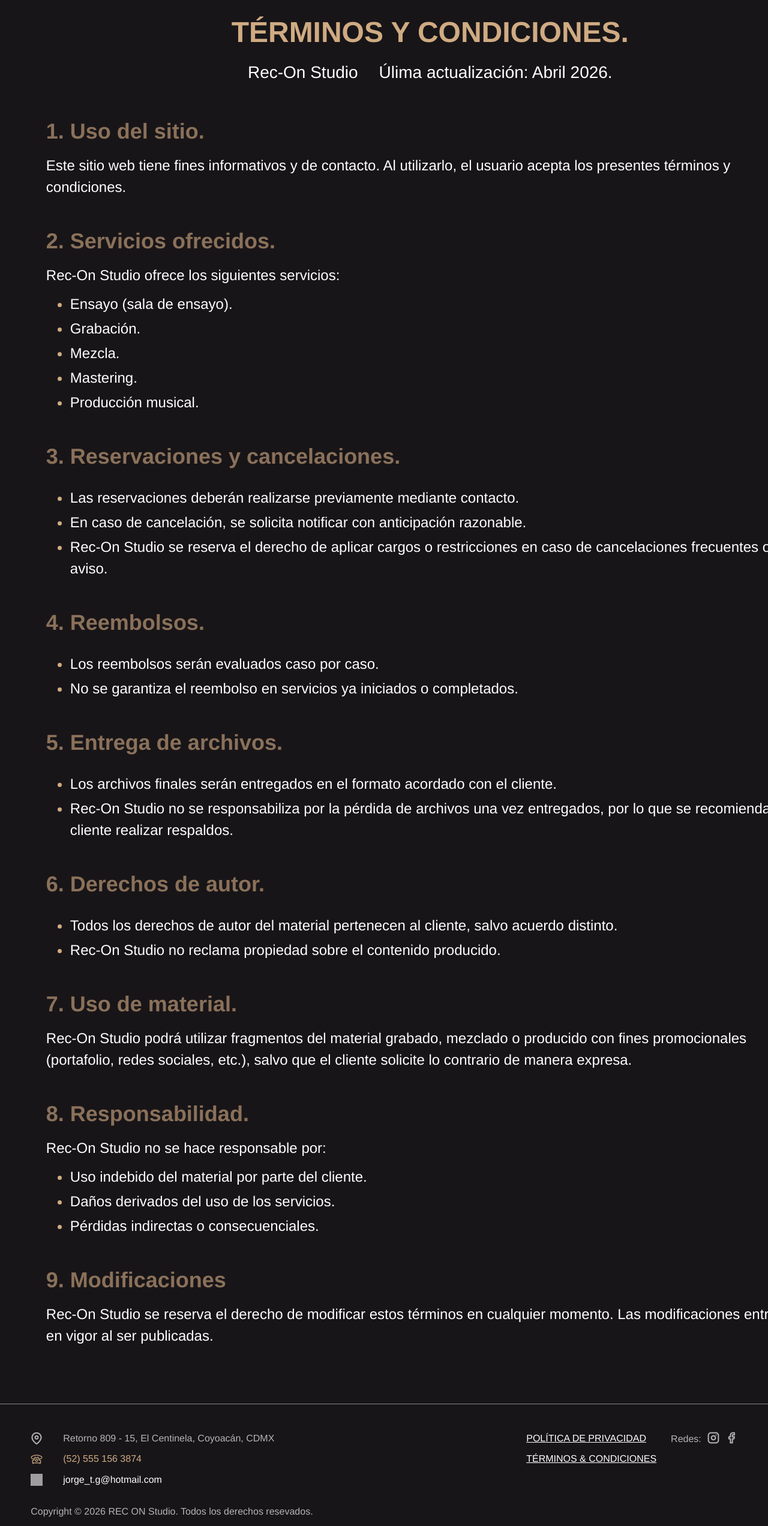
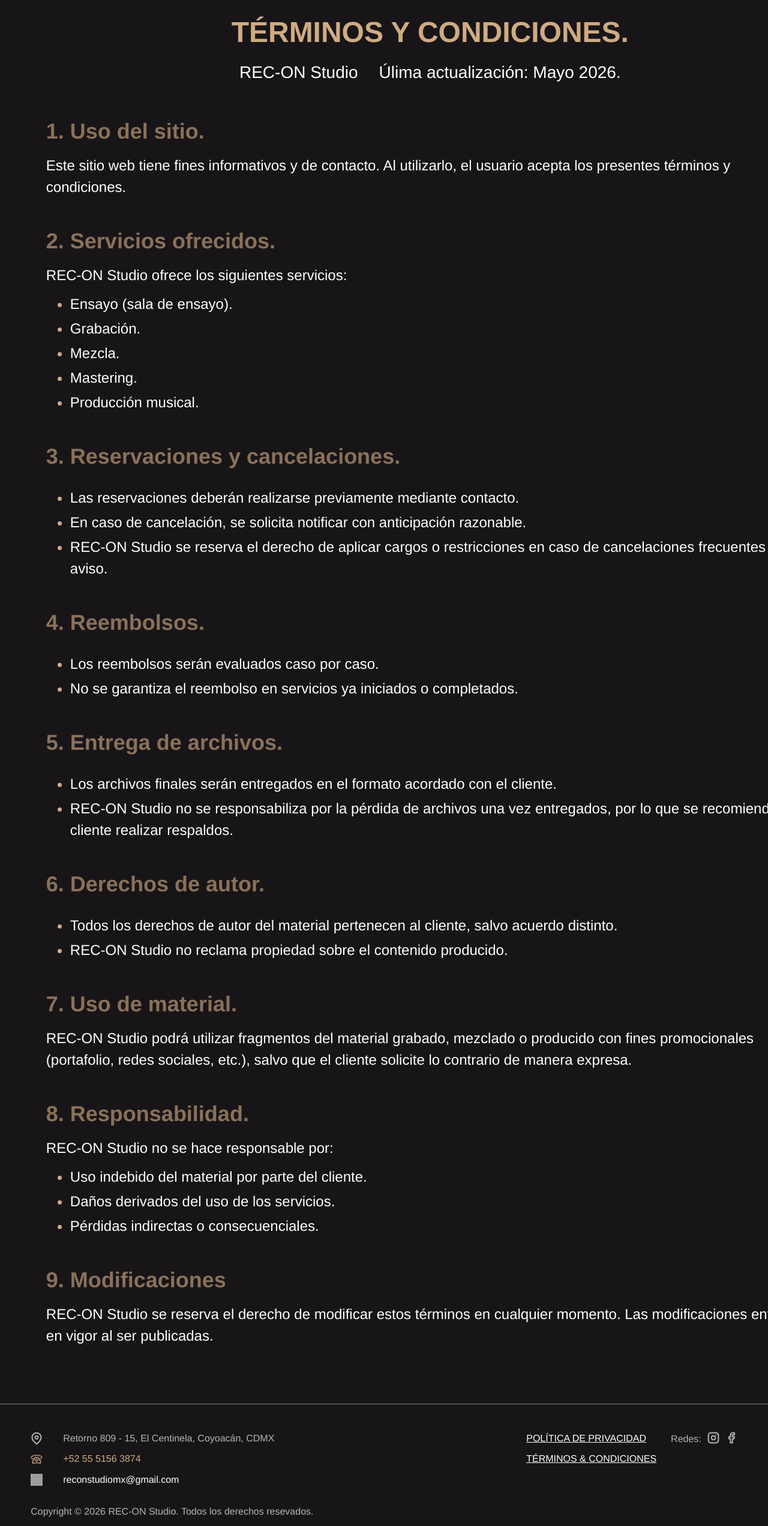
Before and after one commit to Novelisk/recon-studio, a React (Vite) app in the folder frontend/: page /terms in a window 1280 px wide. Shown: the part 82-2626 px from the top of the page at 60% size. Built offline with nearby package versions, Linux system fonts and the light colour scheme; no server answers; grey boxes are pictures that could not be loaded.

Commit message:
REC'ON Studio name updated on footer, privay and terms

```diff
--- a/frontend/src/components/Footer/Footer.jsx
+++ b/frontend/src/components/Footer/Footer.jsx
@@ -29,14 +29,14 @@
               alt="Classic phone icon"
               className="footer__contact_icon"
             />
-            <p className="footer__contact_phone-number">(52) 555 156 3874</p>
+            <p className="footer__contact_phone-number">+52 55 5156 3874</p>
 
             <img
               src={emailIcon}
               alt="E-mail icon"
               className="footer__contact_icon footer__contact_icon_email"
             />
-            <p className="footer__contact_email">jorge_t.g@hotmail.com</p>
+            <p className="footer__contact_email">reconstudiomx@gmail.com</p>
           </div>
 
           <div className="footer__legal">
@@ -85,7 +85,7 @@
         </div>
 
         <div className="footer__copyright">
-          Copyright &copy; 2026 REC ON Studio. Todos los derechos resevados.
+          Copyright &copy; 2026 REC-ON Studio. Todos los derechos resevados.
         </div>
 
         <div className="footer__author">
--- a/frontend/src/components/Header/Header.jsx
+++ b/frontend/src/components/Header/Header.jsx
@@ -33,9 +33,13 @@
 
   return (
     <header className="header" ref={headerRef}>
-    <Link to='/home'>
-      <img className="header__logo" src={headerLogo} alt="Rec-On Studio Logo" />
-    </Link>
+      <Link to="/home">
+        <img
+          className="header__logo"
+          src={headerLogo}
+          alt="Rec-On Studio Logo"
+        />
+      </Link>
       <button
         type="button"
         className="header__menu-toggle"
@@ -52,7 +56,10 @@
         id="main-navigation"
         className={`header__nav ${isMobileMenuOpen ? 'header__nav--open' : ''}`}
       >
-        <ul className="header__nav-list_left" onClick={() => setIsMobileMenuOpen(false)}>
+        <ul
+          className="header__nav-list_left"
+          onClick={() => setIsMobileMenuOpen(false)}
+        >
           <li className="header__nav-list_left-item">
             <NavLink
               to="/home"
@@ -141,14 +148,14 @@
               <div className="header__contact-container">
                 <h5 className="header__contact-container--title">Teléfono:</h5>
                 <p className="header__contact-container--text">
-                  +52 00 00 00 00
+                  +52 55 5156 3874
                 </p>
               </div>
 
               <div className="header__contact-container">
                 <h5 className="header__contact-container--title">Correo:</h5>
                 <p className="header__contact-container--text">
-                  jorge_t.g@hotmail.com
+                  reconstudiomx@gmail.com
                 </p>
               </div>
             </div>
--- a/frontend/src/pages/Booking/Booking.jsx
+++ b/frontend/src/pages/Booking/Booking.jsx
@@ -107,12 +107,12 @@
                 required
               >
                 <option value="">Selecciona duración</option>
-                <option value="60">1 hora</option>
-                <option value="120">2 horas</option>
-                <option value="180">3 horas</option>
-                <option value="240">4 horas</option>
-                <option value="360">6 horas</option>
-                <option value="480">8 horas</option>
+                <option value="1">1 hora</option>
+                <option value="2">2 horas</option>
+                <option value="3">3 horas</option>
+                <option value="4">4 horas</option>
+                <option value="6">6 horas</option>
+                <option value="8">8 horas</option>
               </select>
             </label>
           </div>
--- a/frontend/src/pages/Policy/Policy.jsx
+++ b/frontend/src/pages/Policy/Policy.jsx
@@ -6,9 +6,9 @@
       <div className="policy-header">
         <h1 className="policy-header__title">POLÍTICA DE PRIVACIDAD.</h1>
         <div className="policy-header__container">
-          <p className="policy-header__subtitle">Rec-On Studio</p>
+          <p className="policy-header__subtitle">REC-ON Studio</p>
           <p className="policy-header__subtitle">
-            Úlima actualización: Abril 2026.
+            Úlima actualización: Mayo 2026.
           </p>
         </div>
       </div>
@@ -18,7 +18,7 @@
           1. Responsable del manejo de datos.
         </h2>
         <p className="policy-content__paragraph">
-          Rec-On Studio, con domicilio en Ciudad de México, México, y
+          REC-ON Studio, con domicilio en Ciudad de México, México, y
           representado por el Ing. Jorge Trejo Gandarias, es responsable del
           tratamiento de los datos personales recabados a través de este sitio
           web.
@@ -26,7 +26,7 @@
         <p className="policy-content__paragraph policy-content__paragraph--bottom">
           Para cualquier duda o solicitud relacionada con la privacidad de tus
           datos, puedes contactarnos en:
-          <span> jorge_t.g@hotmail.com</span>
+          <span> reconstudiomx@gmail.com</span>
         </p>
       </div>
 
@@ -66,7 +66,7 @@
           </li>
         </ul>
         <p className="policy-content__paragraph policy-content__paragraph--bottom">
-          Rec-On Studio no utiliza los datos para fines publicitarios ni los
+          REC-ON Studio no utiliza los datos para fines publicitarios ni los
           comparte con terceros.
         </p>
       </div>
@@ -89,7 +89,7 @@
       <div className="policy-content" id="5">
         <h2 className="policy-content__title">5. Protección de datos.</h2>
         <p className="policy-content__paragraph">
-          Rec-On Studio se compromete a proteger la información personal
+          REC-ON Studio se compromete a proteger la información personal
           proporcionada por los usuarios y a utilizarla de manera responsable,
           evitando accesos no autorizados.
         </p>
@@ -118,7 +118,7 @@
       <div className="policy-content" id="7">
         <h2 className="policy-content__title">7. Cambios en la política.</h2>
         <p className="policy-content__paragraph">
-          Rec-On Studio se reserva el derecho de modificar esta política de
+          REC-ON Studio se reserva el derecho de modificar esta política de
           privacidad en cualquier momento. Cualquier cambio será publicado en
           esta misma página.
         </p>
--- a/frontend/src/pages/Terms/Terms.jsx
+++ b/frontend/src/pages/Terms/Terms.jsx
@@ -6,9 +6,9 @@
       <div className="terms-header">
         <h1 className="terms-header__title">TÉRMINOS Y CONDICIONES.</h1>
         <div className="terms-header__container">
-          <p className="terms-header__subtitle">Rec-On Studio</p>
+          <p className="terms-header__subtitle">REC-ON Studio</p>
           <p className="terms-header__subtitle">
-            Úlima actualización: Abril 2026.
+            Úlima actualización: Mayo 2026.
           </p>
         </div>
       </div>
@@ -24,7 +24,7 @@
       <div className="terms-content" id="2">
         <h2 className="terms-content__title">2. Servicios ofrecidos.</h2>
         <p className="terms-content__paragraph">
-          Rec-On Studio ofrece los siguientes servicios:
+          REC-ON Studio ofrece los siguientes servicios:
         </p>
         <ul className="terms-content__list">
           <li className="terms-content__list-item">Ensayo (sala de ensayo).</li>
@@ -49,7 +49,7 @@
             razonable.
           </li>
           <li className="terms-content__list-item">
-            Rec-On Studio se reserva el derecho de aplicar cargos o
+            REC-ON Studio se reserva el derecho de aplicar cargos o
             restricciones en caso de cancelaciones frecuentes o sin aviso.
           </li>
         </ul>
@@ -76,7 +76,7 @@
             cliente.
           </li>
           <li className="terms-content__list-item">
-            Rec-On Studio no se responsabiliza por la pérdida de archivos una
+            REC-ON Studio no se responsabiliza por la pérdida de archivos una
             vez entregados, por lo que se recomienda al cliente realizar
             respaldos.
           </li>
@@ -91,7 +91,7 @@
             salvo acuerdo distinto.
           </li>
           <li className="terms-content__list-item">
-            Rec-On Studio no reclama propiedad sobre el contenido producido.
+            REC-ON Studio no reclama propiedad sobre el contenido producido.
           </li>
         </ul>
       </div>
@@ -99,7 +99,7 @@
       <div className="terms-content" id="7">
         <h2 className="terms-content__title">7. Uso de material.</h2>
         <p className="terms-content__paragraph">
-          Rec-On Studio podrá utilizar fragmentos del material grabado, mezclado
+          REC-ON Studio podrá utilizar fragmentos del material grabado, mezclado
           o producido con fines promocionales (portafolio, redes sociales,
           etc.), salvo que el cliente solicite lo contrario de manera expresa.
         </p>
@@ -108,7 +108,7 @@
       <div className="terms-content" id="8">
         <h2 className="terms-content__title">8. Responsabilidad.</h2>
         <p className="terms-content__paragraph">
-          Rec-On Studio no se hace responsable por:
+          REC-ON Studio no se hace responsable por:
         </p>
         <ul className="terms-content__list">
           <li className="terms-content__list-item">
@@ -126,7 +126,7 @@
       <div className="terms-content" id="9">
         <h2 className="terms-content__title">9. Modificaciones</h2>
         <p className="terms-content__paragraph">
-          Rec-On Studio se reserva el derecho de modificar estos términos en
+          REC-ON Studio se reserva el derecho de modificar estos términos en
           cualquier momento. Las modificaciones entrarán en vigor al ser
           publicadas.
         </p>
```
